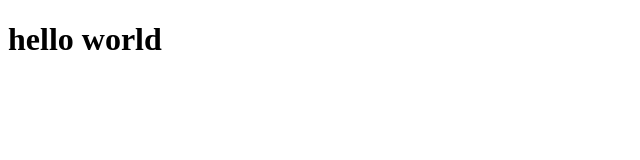
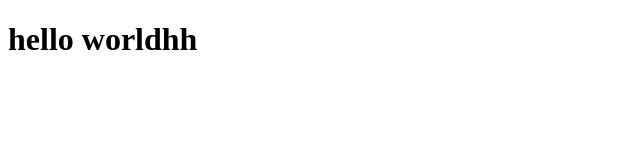
Before and after one commit to Farhad-Rahimi-KLIE/Temperature_Converter, a plain HTML site: page about.html in a window 1280 px wide. Shown: the full height of the page, 0-640 px from the left. Drawn offline with Linux system fonts and the light colour scheme.

Commit message:
Hello World

```diff
--- a/about.html
+++ b/about.html
@@ -4,6 +4,6 @@
 <title></title>
 </head>
 <body>
-<h1>hello world</h1>
+<h1>hello worldhh</h1>
 </body>
 </html>
```
Also changed, not shown: contact.html (+9 -0 lines), 2 other files.
